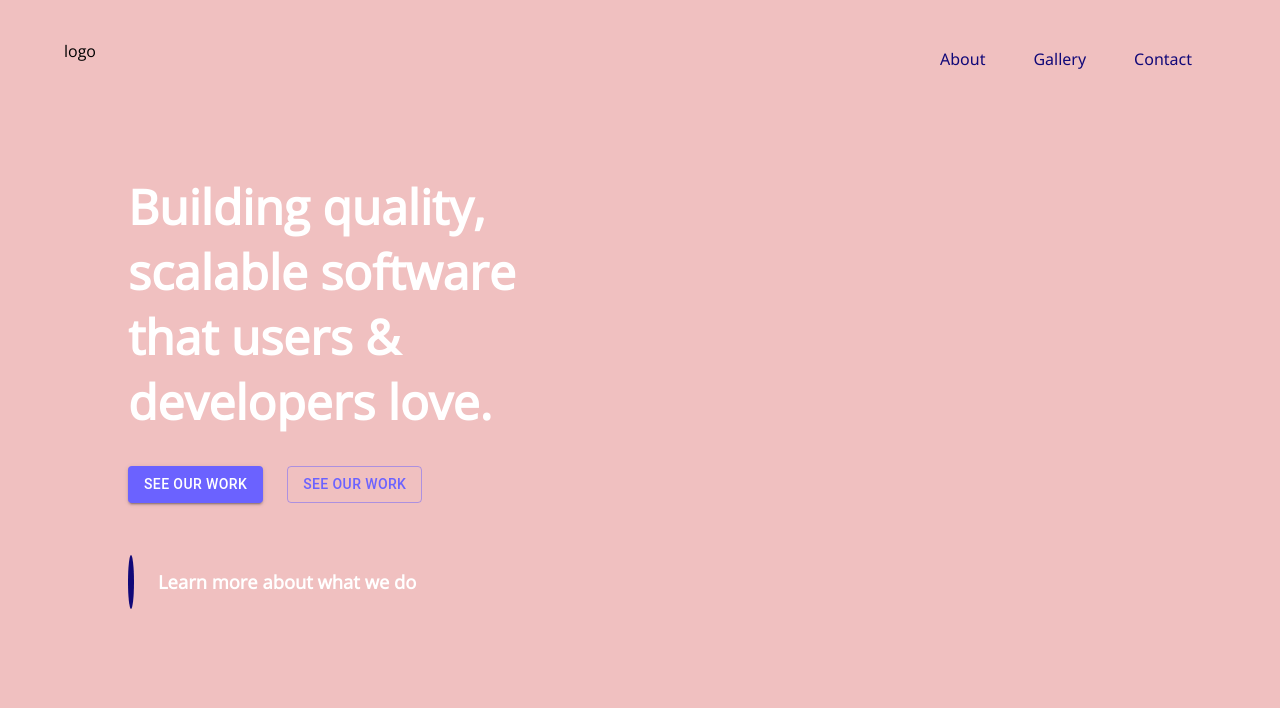
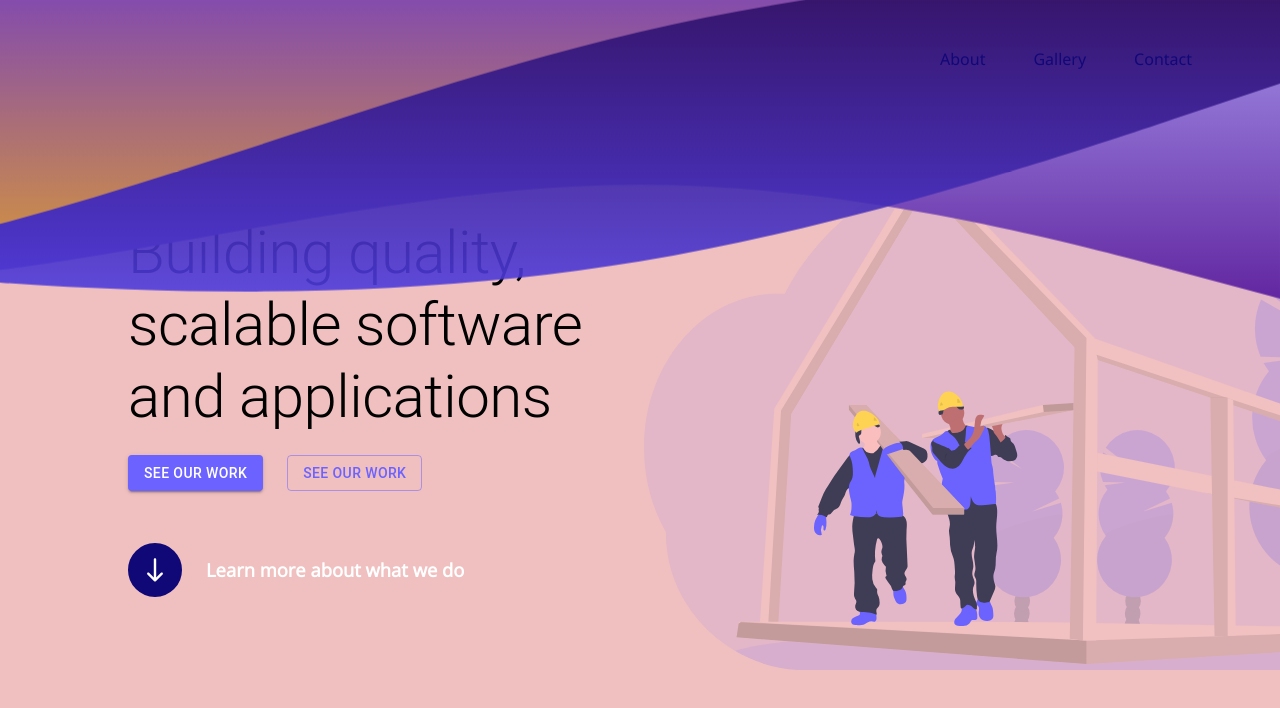
Before and after one commit to izabellewilding/grosvenor-tech-solutions-website, a React (Create React App) app: page / in a window 1280 px wide. Shown: the top 708 px of the page. Built offline with nearby package versions, Linux system fonts and the light colour scheme.

Commit message:
add banner

```diff
--- a/src/App.js
+++ b/src/App.js
@@ -7,12 +7,18 @@ import { theme } from "./theme/theme";
 import { Navigation } from "./components/Navigation";
 import styled from "@emotion/styled";
 import { Hero } from "./components/Hero";
+import { ReactComponent as Wave } from "./assets/wave.svg";
 
+const BannerWave = styled(Wave)`
+  position: fixed;
+`;
 function App() {
   return (
     <MuiThemeProvider theme={muiTheme}>
       <ThemeProvider theme={theme}>
         <div className="App">
+          {" "}
+          <BannerWave />
           <Navigation />
           <Hero />
         </div>
--- a/src/components/Hero.js
+++ b/src/components/Hero.js
@@ -2,9 +2,9 @@ import * as React from "react";
 import styled from "@emotion/styled";
 import Grid from "@mui/material/Grid";
 import Button from "@mui/material/Button";
-// import DownArrowGraphic from "../assets/down-arrow-svg.svg";
-// import Graphic from "../assets/construction_graphic.svg";
-// import { Matrix } from "../components/Matrix.js";
+import { ReactComponent as DownArrowGraphic } from "../assets/down-arrow-svg.svg";
+import { ReactComponent as Graphic } from "../assets/construction_graphic.svg";
+import { Typography } from "@mui/material";
 
 const StyledMuiGrid = styled(Grid)`
   display: flex;
@@ -24,14 +24,14 @@ const StyledMuiGridItem = styled(Grid)`
   padding: 20px;
 `;
 
-// const MainGraphic = styled(Graphic)`
-//   width: 100%;
+const MainGraphic = styled(Graphic)`
+  width: 100%;
 
-//   @media ${(props) => props.theme.bp.tabletUp} {
-//     width: 176%;
-//   }
-//   height: auto;
-// `;
+  @media ${(props) => props.theme.bp.tabletUp} {
+    width: 176%;
+  }
+  height: auto;
+`;
 
 const Title = styled.h1`
   font-size: ${(props) => props.theme.font.h1};
@@ -71,12 +71,12 @@ const ArrowButton = styled.div`
 export const Hero = () => {
   return (
     <>
-      {/* <Matrix /> */}
       <StyledMuiGrid container spacing={1}>
         <StyledMuiGridItem item xs={12} md={6}>
-          <Title>
-            Building quality, scalable software that users & developers love.
-          </Title>
+          <Typography variant="h2">
+            Building quality, scalable software and applications
+          </Typography>
+          <br />
           <Grid container spacing={3}>
             <Grid item>
               <Button variant="contained">See our work</Button>
@@ -86,12 +86,14 @@ export const Hero = () => {
             </Grid>
           </Grid>
           <LearnMoreCTAWrapper>
-            <ArrowButton>{/* <DownArrowGraphic /> */}</ArrowButton>
+            <ArrowButton>
+              <DownArrowGraphic />
+            </ArrowButton>
             <LearnMoreCTA>Learn more about what we do</LearnMoreCTA>
           </LearnMoreCTAWrapper>
         </StyledMuiGridItem>
         <StyledMuiGridItem item xs={12} md={6}>
-          {/* <MainGraphic /> */}
+          <MainGraphic />
         </StyledMuiGridItem>
       </StyledMuiGrid>
     </>
--- a/src/theme/mui-theme.js
+++ b/src/theme/mui-theme.js
@@ -1,10 +1,12 @@
-import { createTheme } from "@mui/material";
-import { theme } from "./theme";
+import { createTheme, responsiveFontSizes } from "@mui/material";
+import { theme as baseTheme } from "./theme";
 
-export const muiTheme = createTheme({
+const theme = createTheme({
   palette: {
     primary: {
-      main: theme.colors.purple,
+      main: baseTheme.colors.purple,
     },
   },
 });
+
+export const muiTheme = responsiveFontSizes(theme);
```
Also changed, not shown: src/assets/wave.svg (added).
